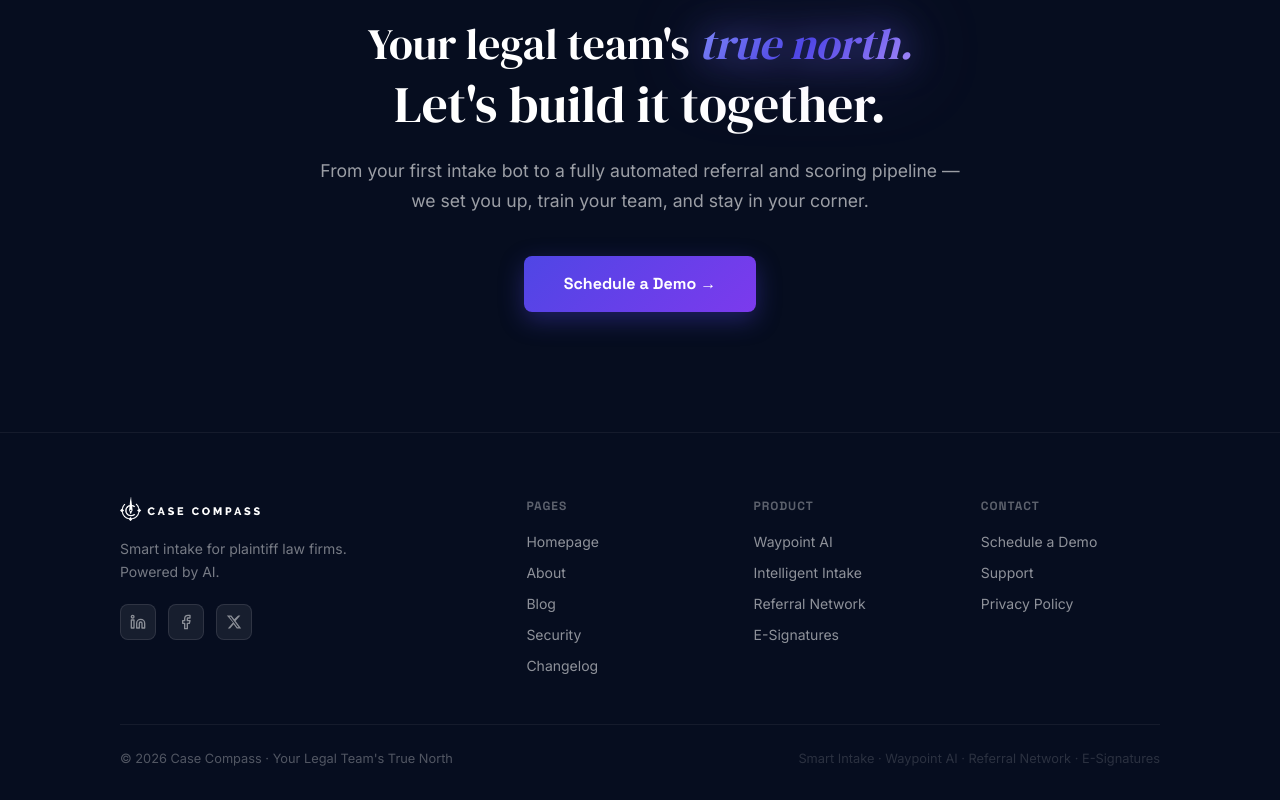
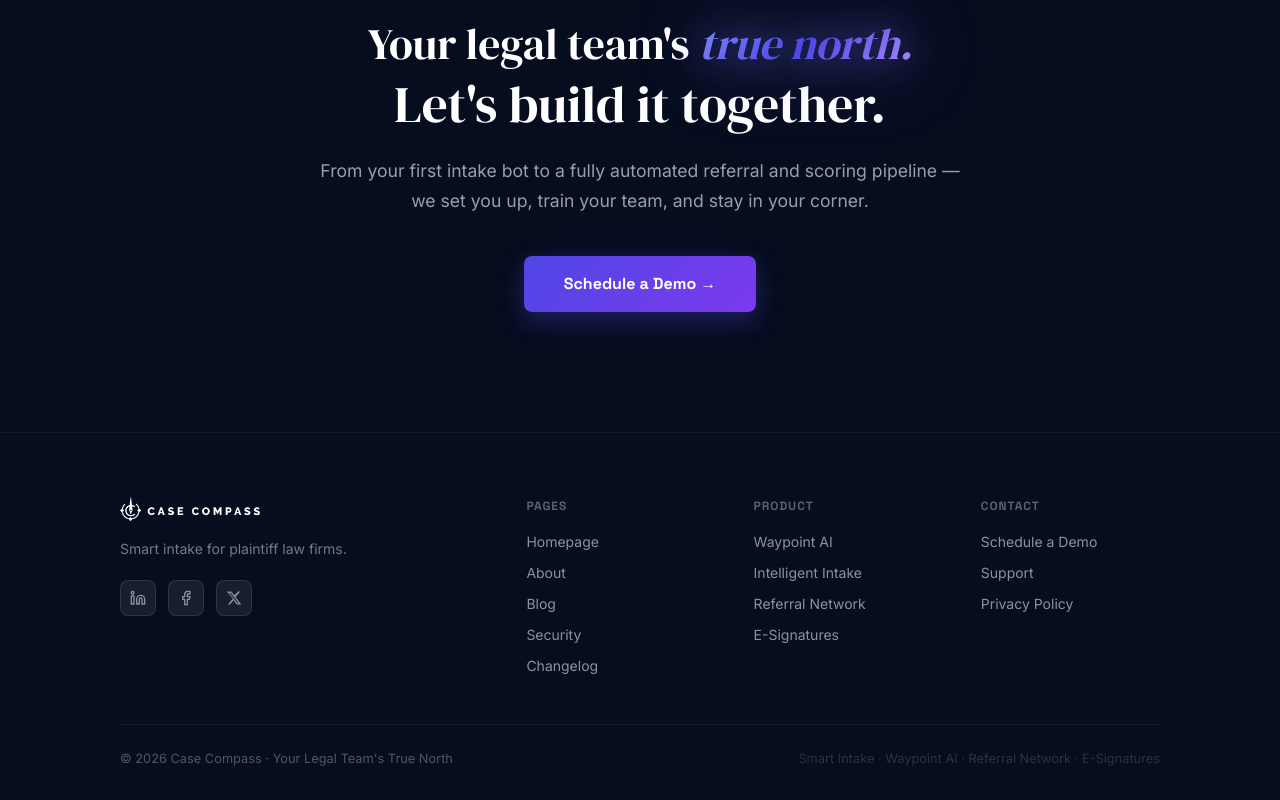
Before and after one commit to joeyo8696/cc-saas-website, a Next.js app: page / in a window 1280 px wide. Shown: the part 9544-10344 px from the top of the page. Built offline with nearby package versions, Linux system fonts and the light colour scheme.

Commit message:
Remove 'Powered by AI' tagline from footer

```diff
--- a/components/Footer.tsx
+++ b/components/Footer.tsx
@@ -72,7 +72,7 @@ export default function Footer() {
               style={{ height: '24px', width: 'auto', marginBottom: '16px' }}
             />
             <p style={{ fontSize: '0.875rem', color: 'rgba(255,255,255,0.45)', lineHeight: 1.7, marginBottom: '20px' }}>
-              Smart intake for plaintiff law firms.<br />Powered by AI.
+              Smart intake for plaintiff law firms.
             </p>
             <div style={{ display: 'flex', gap: '12px', alignItems: 'center' }}>
               {[
```
